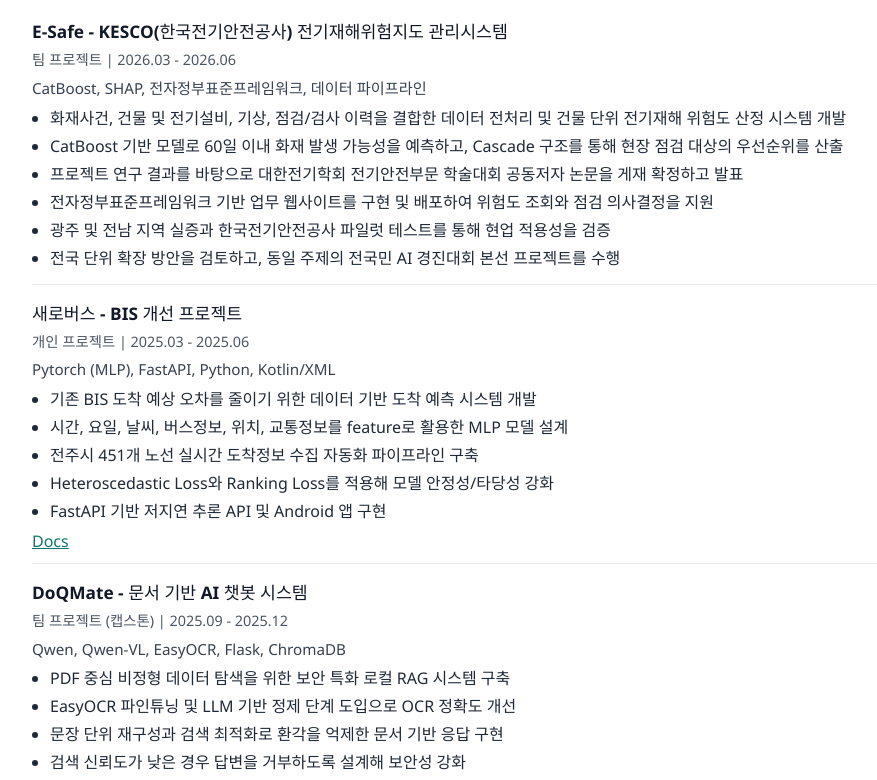
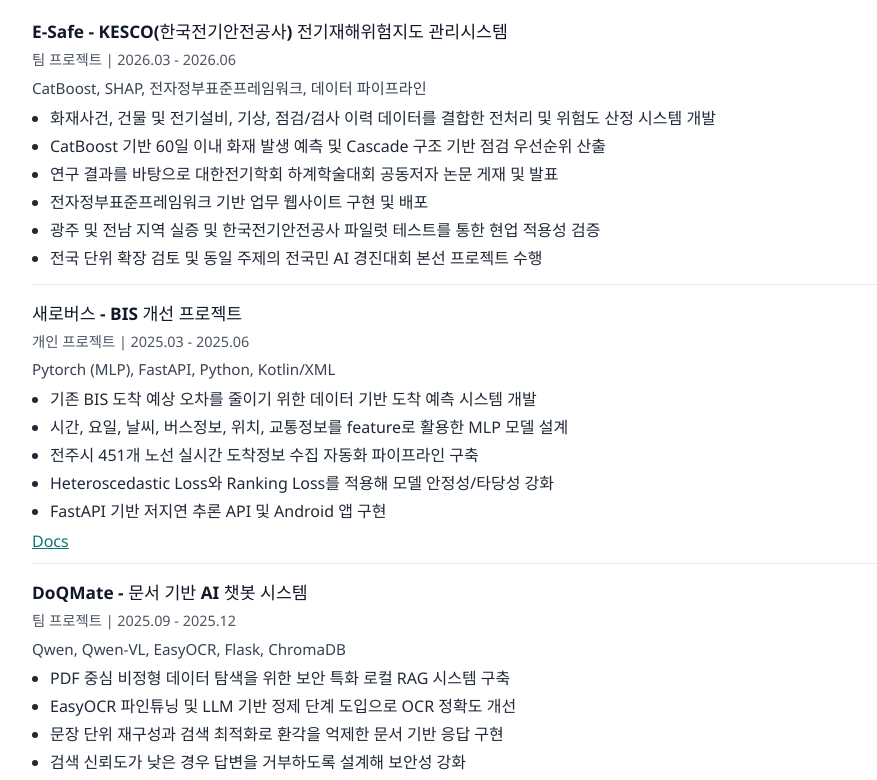
Before and after one commit to Quinsie/Quinsie.github.io, a React (Vite) app: page / in a window 1280 px wide. Shown: the part 954-1734 px from the top of the page, without its empty margins (224-1101 px from the left). Built offline with nearby package versions, Linux system fonts and the light colour scheme.

Commit message:
feat: polish portfolio content and formatting

```diff
--- a/src/content/portfolio.js
+++ b/src/content/portfolio.js
@@ -87,7 +87,7 @@
         cards: [
           {
             title: "전기설비 안전점검 우선순위화를 위한 Cascade 기반 전기재해 위험 예측 모델 연구",
-            meta: "대한전기학회 전기안전부문",
+            meta: "2026 대한전기학회 하계학술대회",
             bullets: [
               "화재사건, 건물/전기설비, 기상, 점검 데이터를 건물-월 단위로 전처리하여 전기화재 위험 예측 데이터셋 구축",
               "희소한 화재 발생 데이터(양성 비율 0.07%)를 대상으로 2단계 Cascade CatBoost 모델을 설계하여 점검 후보군 선별 및 위험 순위화",
@@ -123,12 +123,12 @@
             meta: "팀 프로젝트 | 2026.03 - 2026.06",
             subtitle: "CatBoost, SHAP, 전자정부표준프레임워크, 데이터 파이프라인",
             bullets: [
-              "화재사건, 건물 및 전기설비, 기상, 점검/검사 이력을 결합한 데이터 전처리 및 건물 단위 전기재해 위험도 산정 시스템 개발",
-              "CatBoost 기반 모델로 60일 이내 화재 발생 가능성을 예측하고, Cascade 구조를 통해 현장 점검 대상의 우선순위를 산출",
-              "프로젝트 연구 결과를 바탕으로 대한전기학회 전기안전부문 학술대회 공동저자 논문을 게재 확정하고 발표",
-              "전자정부표준프레임워크 기반 업무 웹사이트를 구현 및 배포하여 위험도 조회와 점검 의사결정을 지원",
-              "광주 및 전남 지역 실증과 한국전기안전공사 파일럿 테스트를 통해 현업 적용성을 검증",
-              "전국 단위 확장 방안을 검토하고, 동일 주제의 전국민 AI 경진대회 본선 프로젝트를 수행",
+              "화재사건, 건물 및 전기설비, 기상, 점검/검사 이력 데이터를 결합한 전처리 및 위험도 산정 시스템 개발",
+              "CatBoost 기반 60일 이내 화재 발생 예측 및 Cascade 구조 기반 점검 우선순위 산출",
+              "연구 결과를 바탕으로 대한전기학회 하계학술대회 공동저자 논문 게재 및 발표",
+              "전자정부표준프레임워크 기반 업무 웹사이트 구현 및 배포",
+              "광주 및 전남 지역 실증 및 한국전기안전공사 파일럿 테스트를 통한 현업 적용성 검증",
+              "전국 단위 확장 검토 및 동일 주제의 전국민 AI 경진대회 본선 프로젝트 수행",
             ],
             links: [],
           },
@@ -152,7 +152,7 @@
           },
           {
             title: "DoQMate - 문서 기반 AI 챗봇 시스템",
-            meta: "팀 프로젝트 (캡스톤) | 2025.09 - 2025.12",
+              meta: "팀 프로젝트 | 2025.09 - 2025.12",
             subtitle: "Qwen, Qwen-VL, EasyOCR, Flask, ChromaDB",
             bullets: [
               "PDF 중심 비정형 데이터 탐색을 위한 보안 특화 로컬 RAG 시스템 구축",
@@ -257,19 +257,17 @@
           },
           {
             title: "COALA 알고리즘 동아리",
-            meta: "2021.12 - 2022.11",
+            meta: "동아리 부회장 | 2021.12 - 2022.11",
             bullets: [
-              "동아리 부회장",
-              "알고리즘 튜터링 및 개인 멘토링 진행",
+                "알고리즘 튜터링 및 개인 멘토링 진행",
               "MT 기획 및 동아리 운영 활동 수행",
             ],
           },
           {
             title: "전북대학교 IT지능정보공학과 1대 학생회",
-            meta: "2022.03 - 2022.11",
+            meta: "기획국원 | 2022.03 - 2022.11",
             bullets: [
-              "기획국원",
-              "학과 행사 기획 및 운영 참여",
+                "학과 행사 기획 및 운영 참여",
             ],
           },
           {
@@ -379,7 +377,7 @@
         cards: [
           {
             title: "A Cascade-Based Electrical Disaster Risk Prediction Model for Prioritizing Electrical Facility Safety Inspections",
-            meta: "KIEE Electrical Safety Division",
+            meta: "KIEE Summer Conference 2026",
             bullets: [
               "Built a building-month dataset by preprocessing fire incidents, building/electrical-facility, weather, and inspection data",
               "Designed a two-stage Cascade CatBoost model to prioritize inspections under an extreme class imbalance (0.07% positive rate)",
@@ -415,11 +413,11 @@
             meta: "Team Project | Mar 2026 - Jun 2026",
             subtitle: "CatBoost, SHAP, e-Government Framework, Data Pipelines",
             bullets: [
-              "Developed a building-level electrical-disaster risk assessment system from fire incidents, building/electrical-facility, weather, and inspection data",
-              "Predicted the likelihood of fire within 60 days with a CatBoost-based model and prioritized field-inspection targets through a Cascade architecture",
-              "Co-authored and presented an accepted paper at the KIEE Electrical Safety Division conference based on project research results",
-              "Built and deployed an operational web application on the e-Government Standard Framework to support risk lookup and inspection decisions",
-              "Validated operational applicability through field validation in the Gwangju–Jeonnam region and a KESCO pilot test",
+              "Preprocessed fire incidents, building and electrical-facility, weather, and inspection-history data for risk assessment",
+              "Developed a CatBoost model for 60-day fire prediction and a Cascade-based inspection-prioritization pipeline",
+              "Co-authored and presented a paper at KIEE Summer Conference 2026 based on the project research",
+              "Built and deployed an operational web application on the e-Government Standard Framework",
+              "Validated field applicability through regional testing in Gwangju and Jeonnam and a KESCO pilot test",
               "Explored nationwide expansion and advanced to the finals of a national AI competition on the same topic",
             ],
             links: [],
@@ -444,7 +442,7 @@
           },
           {
             title: "DoQMate - Document-Based AI Chatbot System",
-            meta: "Team Project (Capstone) | Sep 2025 - Dec 2025",
+              meta: "Team Project | Sep 2025 - Dec 2025",
             subtitle: "Qwen, Qwen-VL, EasyOCR, Flask, ChromaDB",
             bullets: [
               "Built a local RAG pipeline for secure exploration of enterprise PDF documents",
@@ -549,19 +547,17 @@
           },
           {
             title: "COALA Algorithm Club",
-            meta: "Dec 2021 - Nov 2022",
+            meta: "Vice President | Dec 2021 - Nov 2022",
             bullets: [
-              "Vice President",
-              "Conducted algorithm tutoring and one-on-one mentoring",
+                "Conducted algorithm tutoring and one-on-one mentoring",
               "Organized MT and managed club activities",
             ],
           },
           {
             title: "1st Student Council, Department of IT Intelligence and Information Engineering, JBNU",
-            meta: "Mar 2022 - Nov 2022",
+            meta: "Planning Bureau Member | Mar 2022 - Nov 2022",
             bullets: [
-              "Planning Bureau Member",
-              "Participated in planning and operating departmental events",
+                "Participated in planning and operating departmental events",
             ],
           },
           {
```
